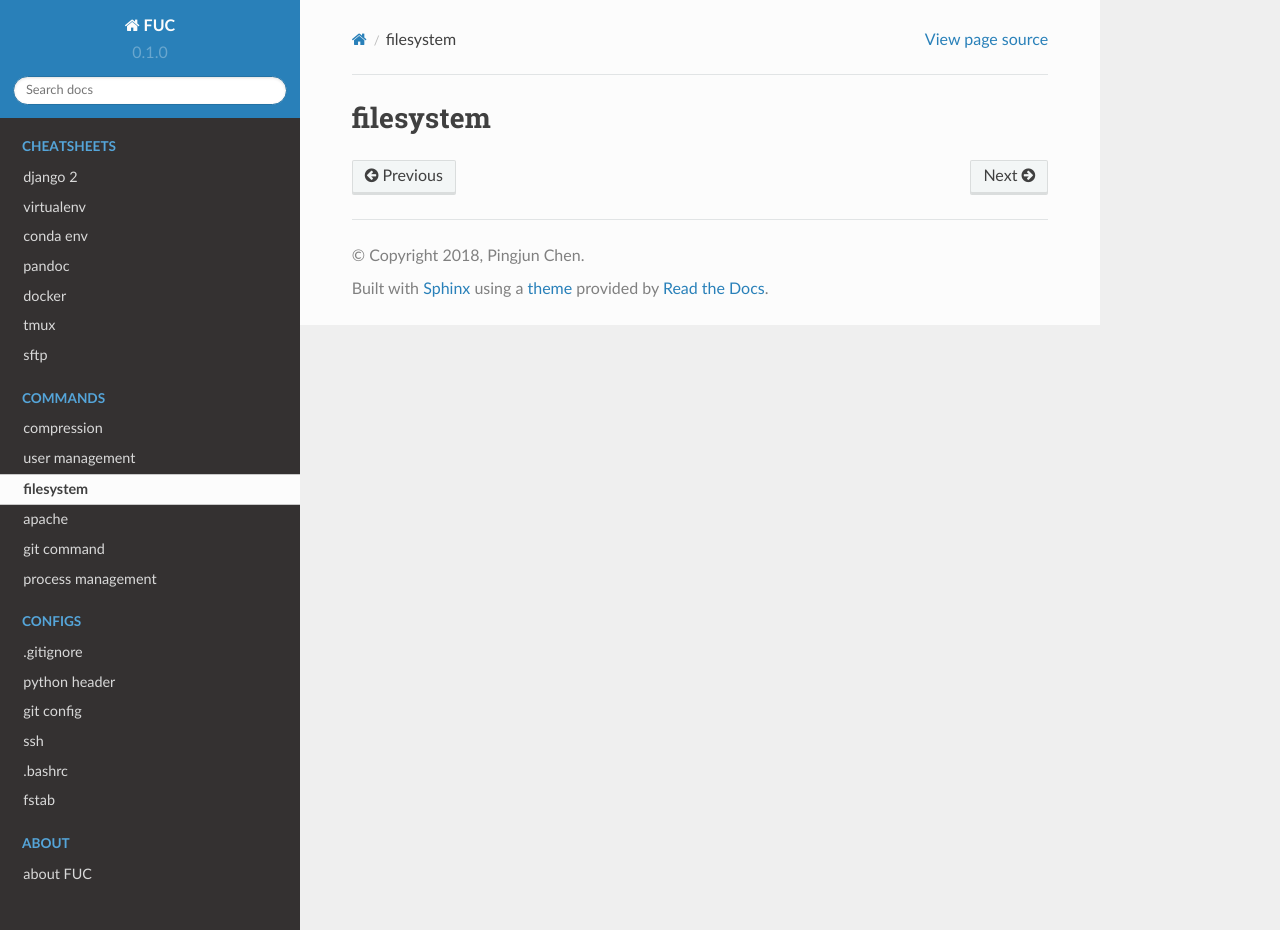
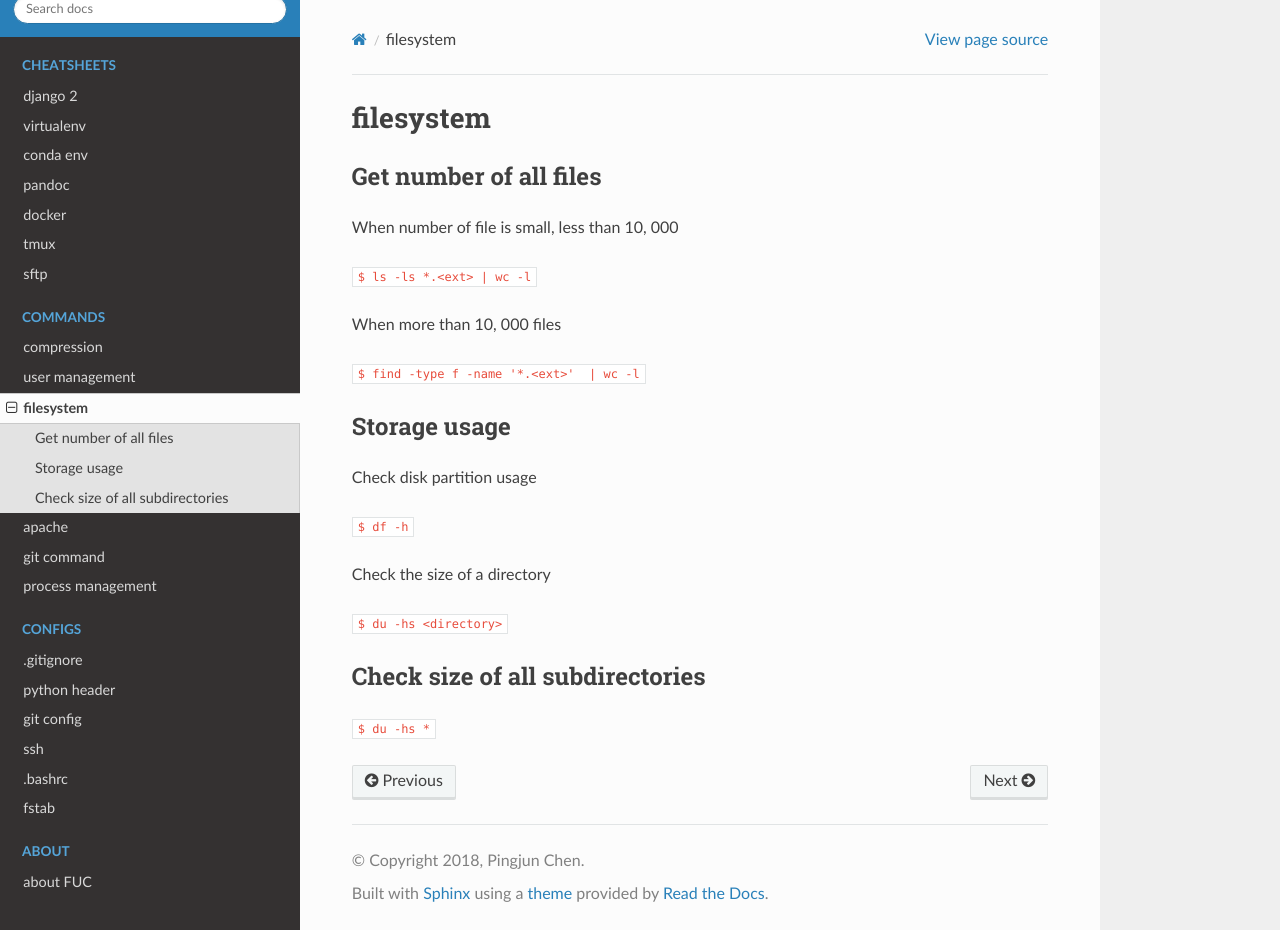
Before and after one commit to PingjunChen/FUC, a Sphinx documentation site: the page built from docs/filesystem.rst, in a window 1280 px wide and 930 px high. Built offline with Sphinx 7.4.7 and the Read the Docs theme 2.0.0, drawn with Linux system fonts in a browser that asks for light colours.

Commit message:
add filesystem

```diff
--- a/docs/filesystem.rst
+++ b/docs/filesystem.rst
@@ -1,2 +1,29 @@
 filesystem
 ========
+
+Get number of all files
+--------
+When number of file is small, less than 10, 000
+
+:code:`$ ls -ls *.<ext> | wc -l`
+
+When more than 10, 000 files
+
+:code:`$ find -type f -name '*.<ext>'  | wc -l`
+
+
+Storage usage
+--------
+
+Check disk partition usage
+
+:code:`$ df -h`
+
+Check the size of a directory
+
+:code:`$ du -hs <directory>`
+
+Check size of all subdirectories
+--------
+
+:code:`$ du -hs *`
```
